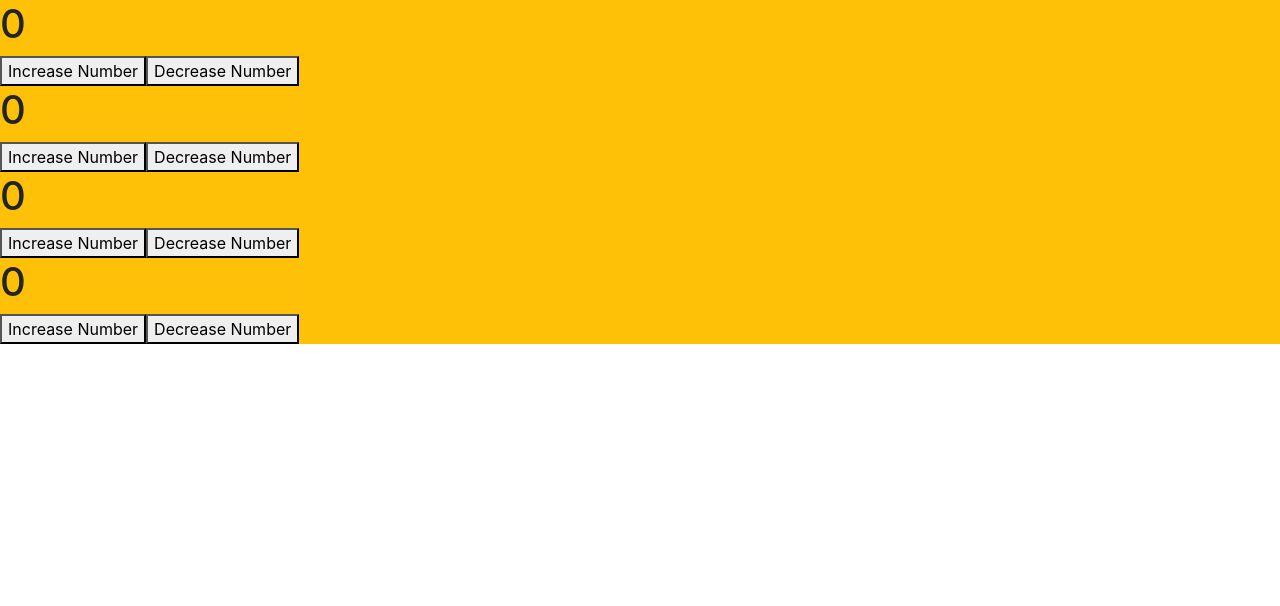
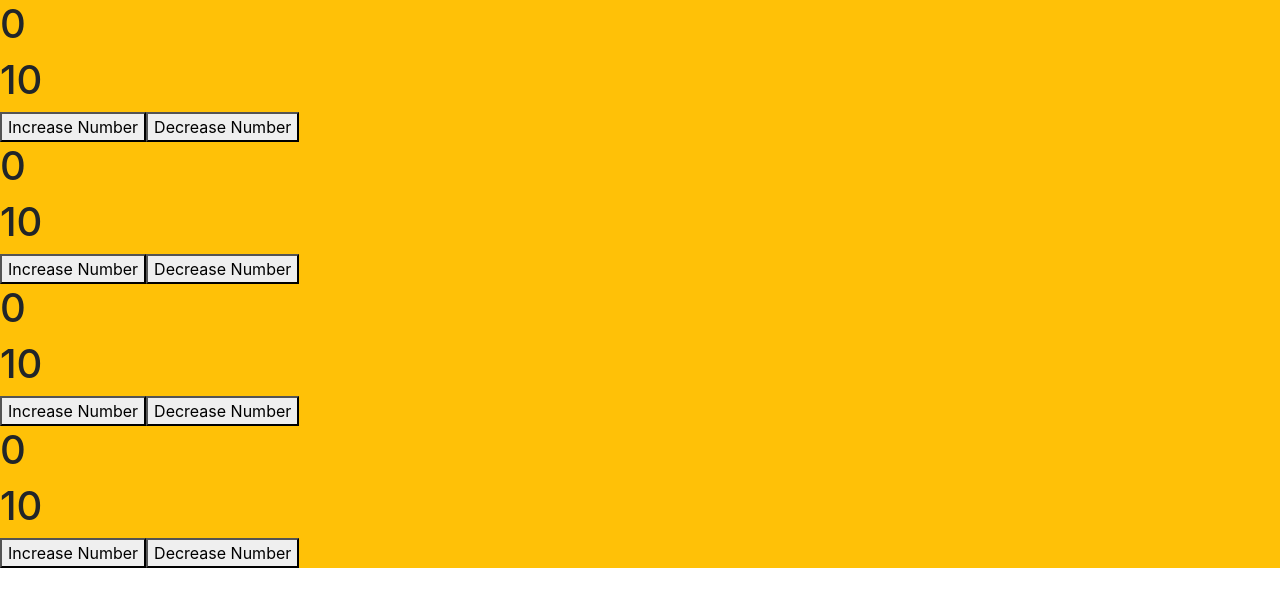
Before and after one commit to Ibrar-Ahmed38/class-component, a React (Create React App) app: page / in a window 1280 px wide. Shown: the top 606 px of the page. Built offline with nearby package versions, Linux system fonts and the light colour scheme.

Commit message:
modified code

```diff
--- a/src/FunProps.js
+++ b/src/FunProps.js
@@ -51,7 +51,7 @@ class App extends React.Component {
           {/* <img src={this.state.ImageUrl} alt="" /> */}
 
           <h1>{this.state.count}</h1>
-          {/* <h1>{this.state.deCount}</h1> */}
+          <h1>{this.state.deCount}</h1>
           {/* {this.renderTags()} */}
           <button onClick={this.handleEvent}>Increase Number</button>
           <button onClick={this.MinusEvent}>Decrease Number</button>
```
